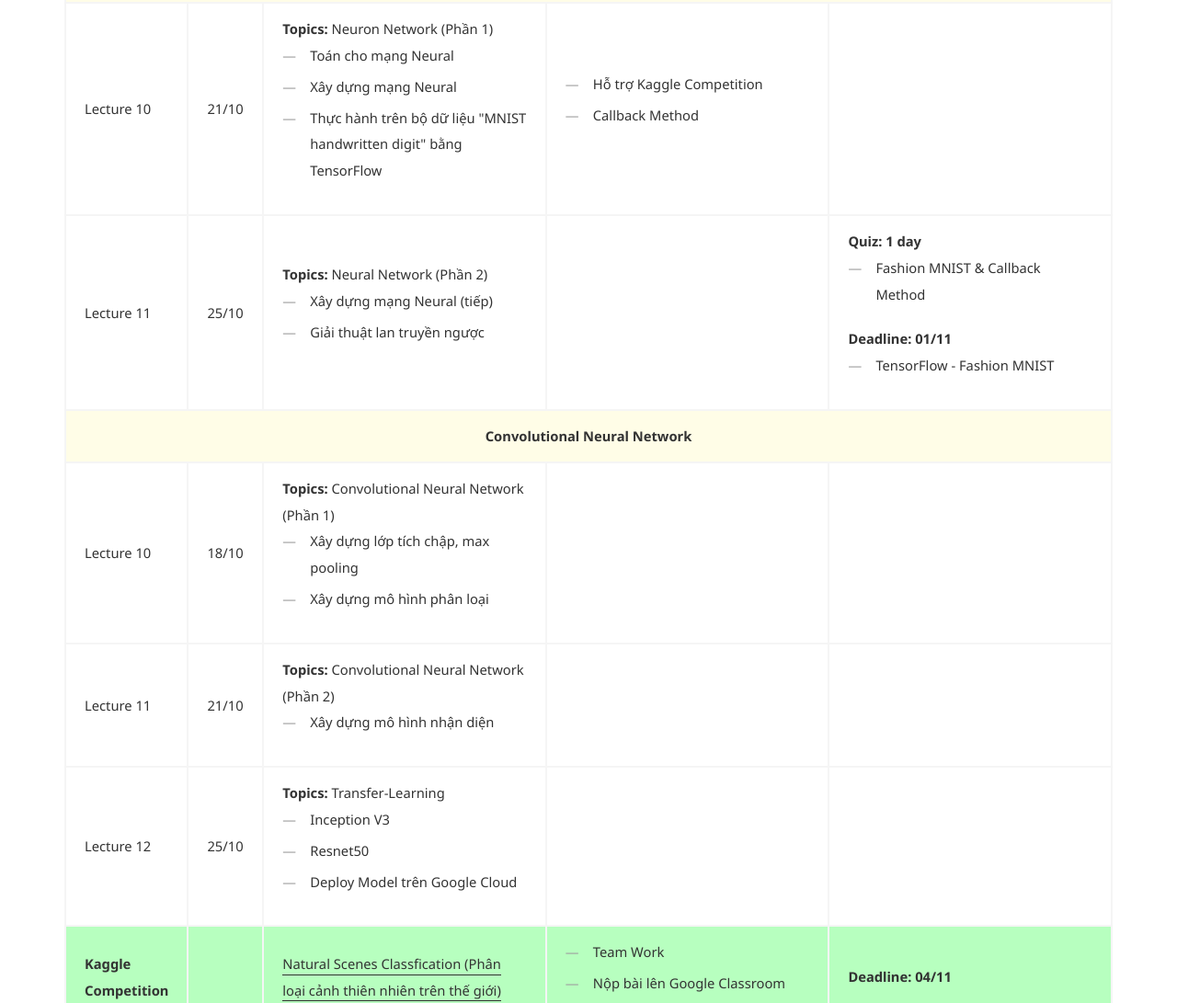
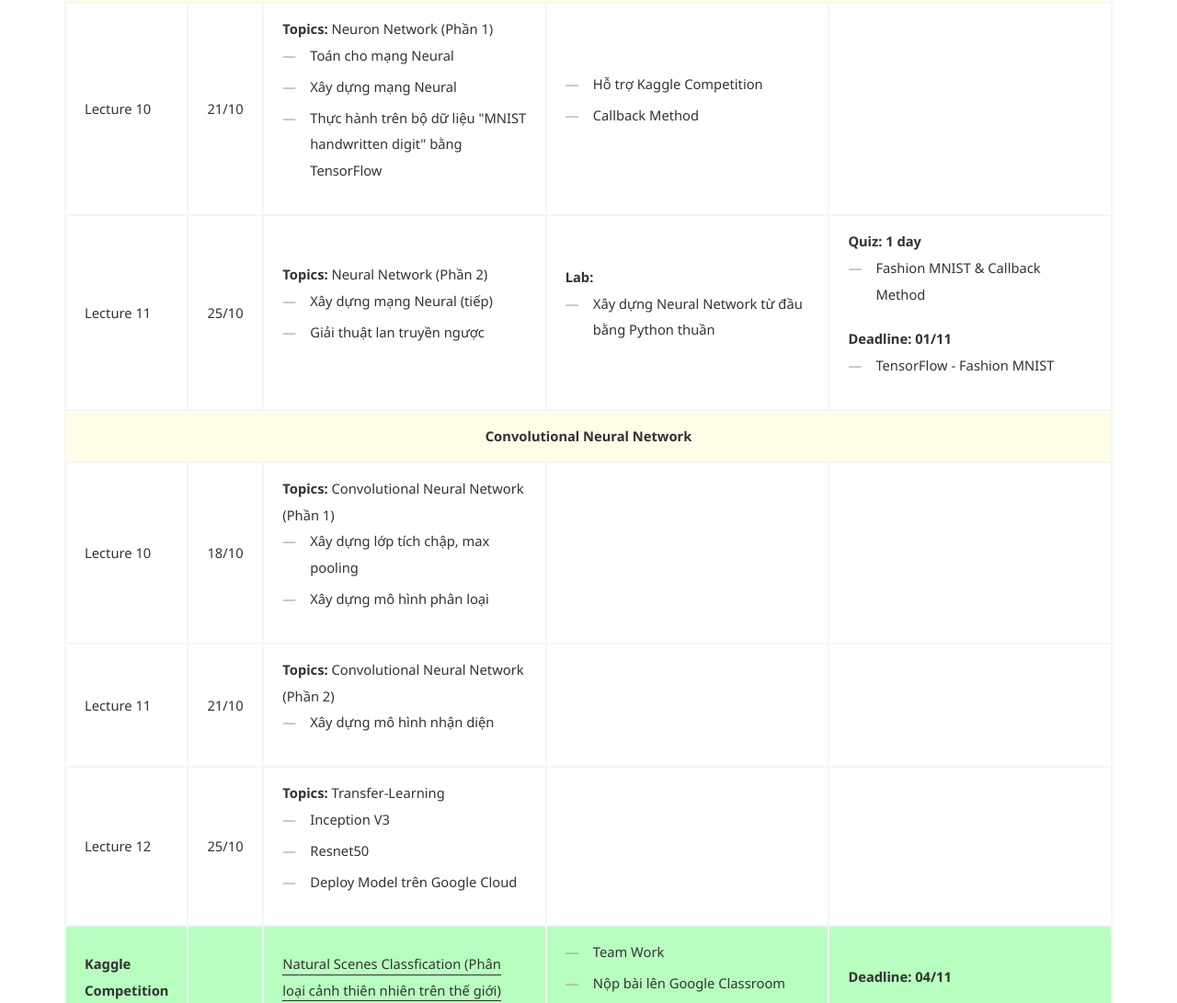
Before and after one commit to protonxai/protonx, a plain HTML site: page index.html in a window 1280 px wide. Shown: the part 3794-4885 px from the top of the page at 92% size. Drawn offline with nearby package versions, Linux system fonts and the light colour scheme; some packages are replaced by stand-ins of ours.

Commit message:
Update index.html

```diff
--- a/index.html
+++ b/index.html
@@ -648,7 +648,10 @@
                       </ul>
                     </td>
                     <td>
-                      <!-- UPDATE LATE  -->
+                     <strong>Lab:</strong>
+                     <ul>
+                       <li>Xây dựng Neural Network từ đầu bằng Python thuần</li>
+                     </ul>
                     </td>
                     <td>
                       <strong>Quiz: 1 day</strong>
```
